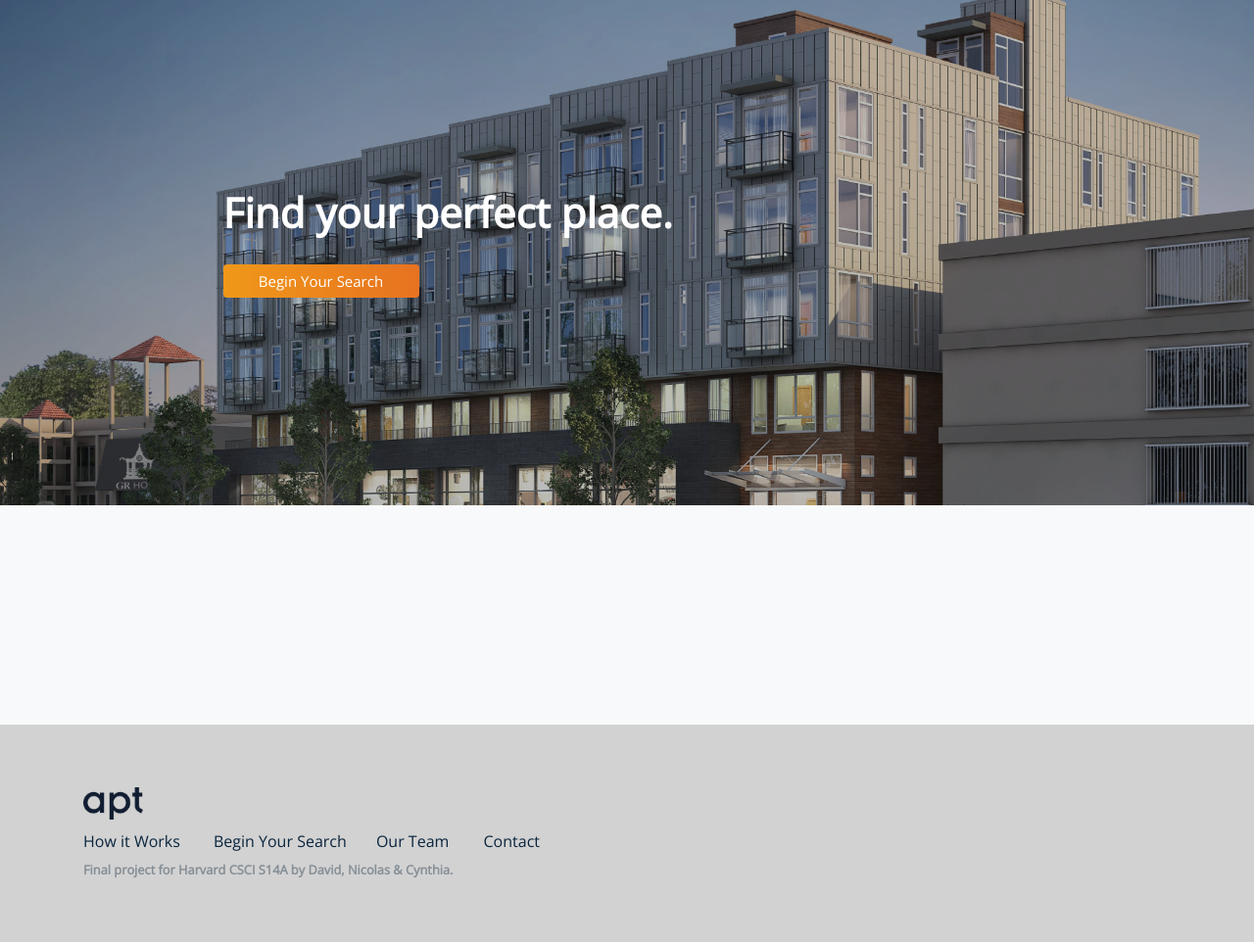
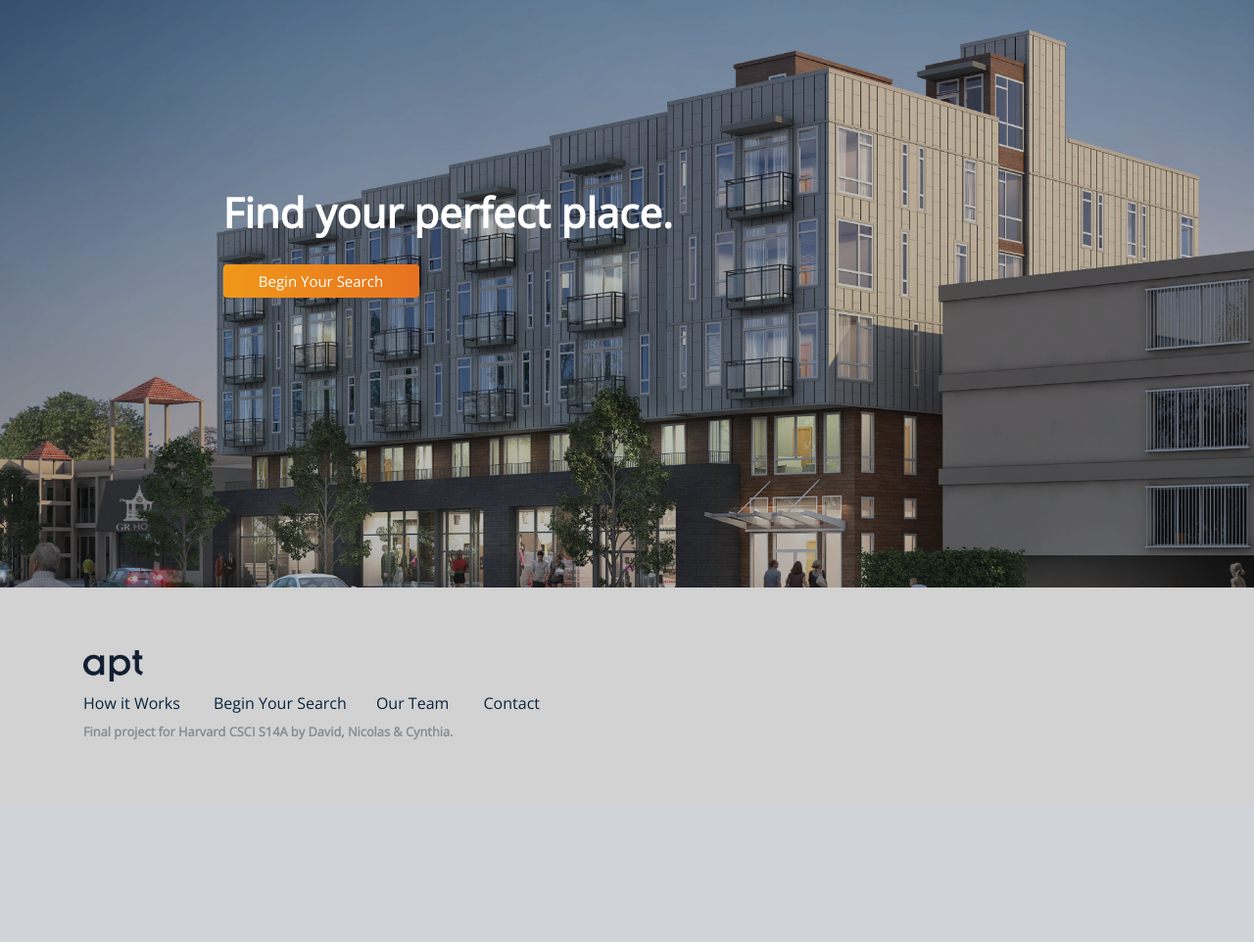
Before and after one commit to davidcrowe/apt, a Flask app: page / in a window 1280 px wide. Shown: the part 55-1017 px from the top of the page at 98% size. After the commit the page ends 810 px from the top, so only its background shows below. Run offline with Flask 2, Linux system fonts and the light colour scheme; some libraries are stand-ins or nearby versions.

Commit message:
Updated Index.html

```diff
--- a/templates/index.html
+++ b/templates/index.html
@@ -1,17 +1,17 @@
 {% extends "layout.html" %} {% block body %}
 
-<header class="masthead text-white text-center" style="background:url('static/img/burke&union.jpg?h=902cbd25ef30f3167b3139adcf2abd22')no-repeat center center;background-size:cover;">
+<header class="masthead text-white text-center" style="background:url('static/img/burke&union.jpg?h=902cbd25ef30f3167b3139adcf2abd22')no-repeat center center;background-size:cover; height: 600px">
   <div class="overlay"></div>
   <div class="container">
     <div class="row">
       <div class="col-lg-12 col-xl-9 mx-auto" style="align-items: left;align-content: left;">
-        <h1 class="mb-5" style="text-align: left;font-family: 'Open Sans', sans-serif;font-size: 42px;">Find your perfect place.</h1><button class="btn btn-primary" type="button" style="width: 200px;float: left;position: relative;top: -20px;font-weight: normal;border-width: 0;background: #FF512F;fallback for old browsers */background: -webkit-linear-gradient(to right, #F09819, #FF512F);background: linear-gradient(to right, #F09819, #e77221);font-family: 'Open Sans', sans-serif;font-size: 15px;">Begin Your Search</button></div>
+        <h1 class="mb-5" style="text-align: left;font-family: 'Open Sans', sans-serif;font-size: 42px;">Find your perfect place.</h1>
+        <a href="/begin-search"><button class="btn btn-primary" type="button"  style="width: 200px;float: left;position: relative;top: -20px;font-weight: normal;border-width: 0;background: #FF512F;fallback for old browsers */background: -webkit-linear-gradient(to right, #F09819, #FF512F);background: linear-gradient(to right, #F09819, #e77221);font-family: 'Open Sans', sans-serif;font-size: 15px;">
+          Begin Your Search</button> </a></div>
     </div>
   </div>
 </header>
-<section class="features-icons bg-light text-center">
-  <div class="container"></div>
-</section>
+
 <section class="showcase"></section>
 
 {% endblock %}
```
